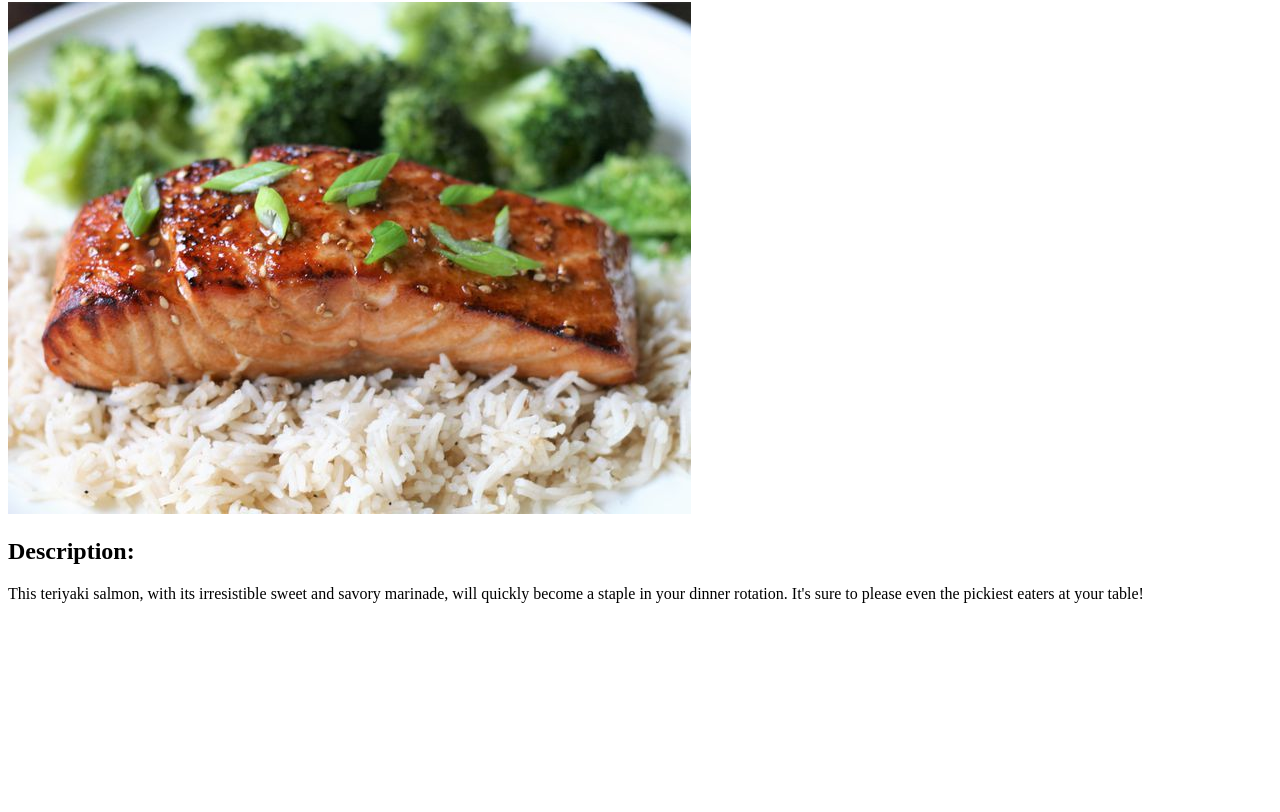
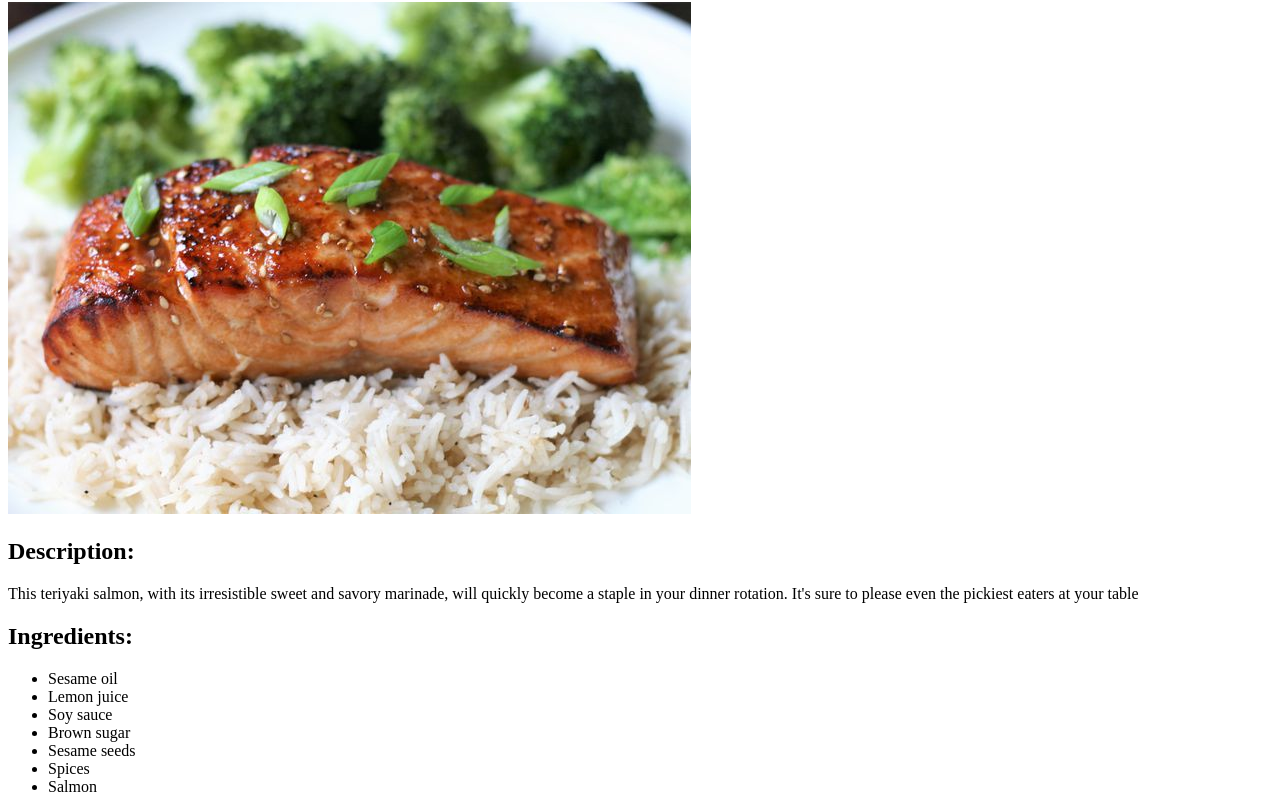
Before and after one commit to ylrjae/odin_recipes, a plain HTML site: page recipes/salmon.html in a window 1280 px wide. Shown: the part 78-890 px from the top of the page. Before the commit the page ends 800 px from the top, so only its background shows below. Drawn offline with Linux system fonts and the light colour scheme.

Commit message:
Add ingredients for salmon

```diff
--- a/recipes/salmon.html
+++ b/recipes/salmon.html
@@ -9,6 +9,16 @@
     <h1>Teriyaki Salmon</h1>
     <img src="./images/salmon.jpg" alt="salmon">
     <h2 style="font-weight: bold;">Description: </h2>
-    <p>This teriyaki salmon, with its irresistible sweet and savory marinade, will quickly become a staple in your dinner rotation. It's sure to please even the pickiest eaters at your table!</p>
+    <p>This teriyaki salmon, with its irresistible sweet and savory marinade, will quickly become a staple in your dinner rotation. It's sure to please even the pickiest eaters at your table</p>
+    <h2>Ingredients: </h2>
+    <ul>
+        <li>Sesame oil</li>
+        <li>Lemon juice</li>
+        <li>Soy sauce</li>
+        <li>Brown sugar</li>
+        <li>Sesame seeds</li>
+        <li>Spices</li>
+        <li>Salmon</li>
+    </ul>
 </body>
 </html>
```
